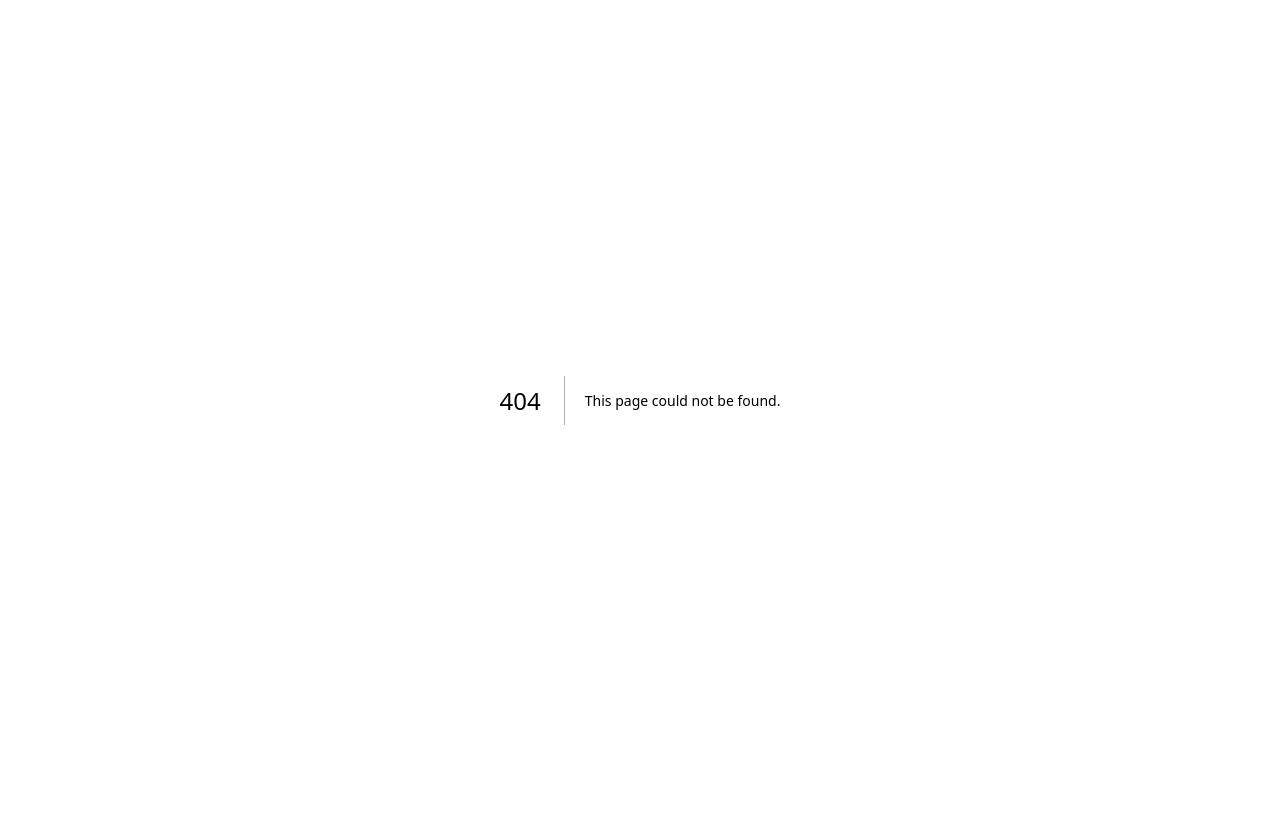
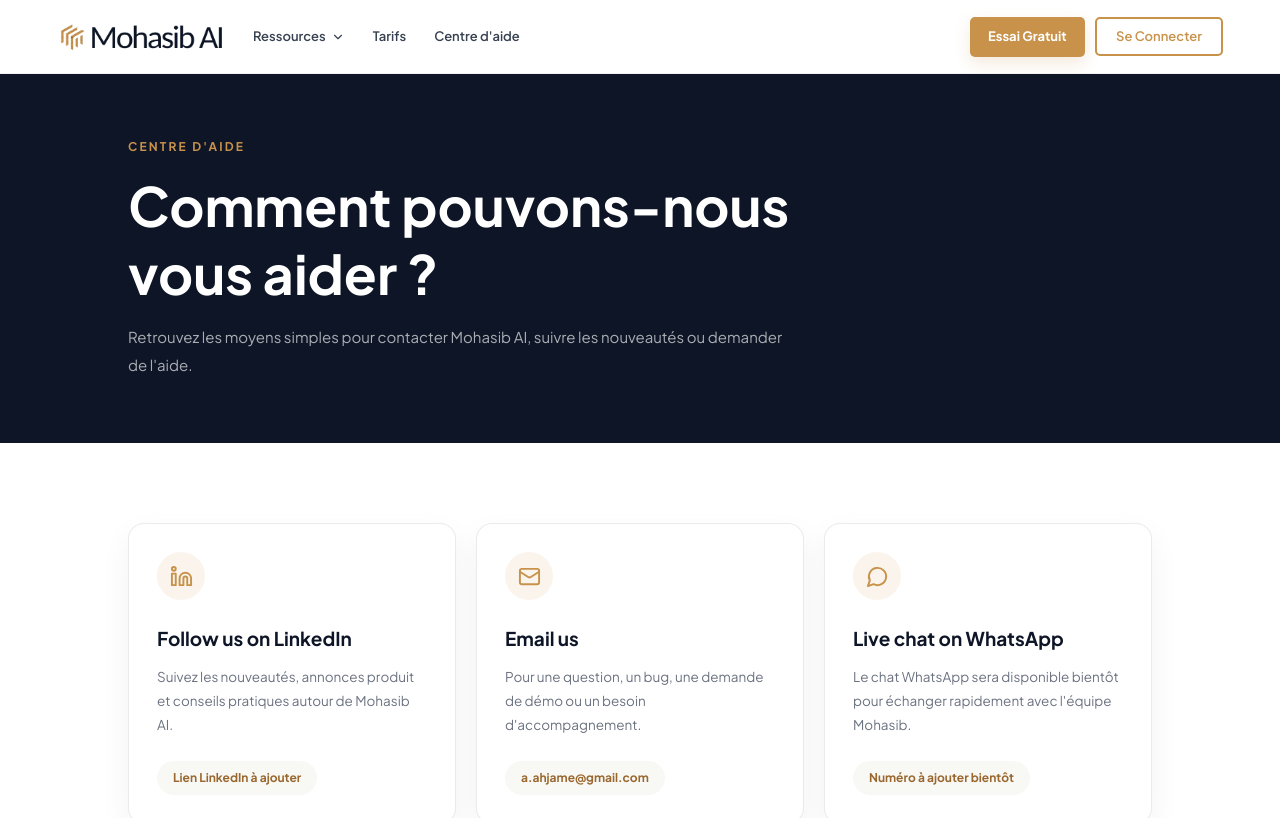
Before and after one commit to ahjaaam/mohasib, a Next.js app: page /centre-aide in a window 1280 px wide. Before the commit this address had no page. Shown: the top 818 px of the page. Built offline with nearby package versions, Linux system fonts and the light colour scheme; a web font is replaced by a local one.

Commit message:
Add public help center

```diff
--- a/src/app/HomePageClient.tsx
+++ b/src/app/HomePageClient.tsx
@@ -118,7 +118,7 @@
                 href="/inscription"
                 style={{ fontSize: 15, fontWeight: 600, color: "#FFFFFF", backgroundColor: NAVY, padding: "14px 28px", borderRadius: 5, textDecoration: "none", fontFamily: FONT, display: "inline-flex", alignItems: "center", justifyContent: "center" }}
               >
-                Créer un compte gratuitement
+                Créer un compte gratuit
               </a>
               <a
                 href="https://wa.me/212777884056"
--- /dev/null
+++ b/src/app/centre-aide/page.tsx
@@ -0,0 +1,83 @@
+import type { Metadata } from "next";
+import Link from "next/link";
+import { Linkedin, Mail, MessageCircle } from "lucide-react";
+import PublicFooter from "@/components/PublicFooter";
+import PublicNavbar from "@/components/PublicNavbar";
+
+export const metadata: Metadata = {
+  title: "Centre d'aide | Mohasib AI",
+  description: "Contactez Mohasib AI par email, LinkedIn ou WhatsApp.",
+};
+
+const cards = [
+  {
+    title: "Follow us on LinkedIn",
+    description: "Suivez les nouveautés, annonces produit et conseils pratiques autour de Mohasib AI.",
+    cta: "Lien LinkedIn à ajouter",
+    href: null,
+    icon: Linkedin,
+  },
+  {
+    title: "Email us",
+    description: "Pour une question, un bug, une demande de démo ou un besoin d'accompagnement.",
+    cta: "a.ahjame@gmail.com",
+    href: "mailto:a.ahjame@gmail.com",
+    icon: Mail,
+  },
+  {
+    title: "Live chat on WhatsApp",
+    description: "Le chat WhatsApp sera disponible bientôt pour échanger rapidement avec l'équipe Mohasib.",
+    cta: "Numéro à ajouter bientôt",
+    href: null,
+    icon: MessageCircle,
+  },
+];
+
+export default function CentreAidePage() {
+  return (
+    <main className="min-h-screen bg-white">
+      <PublicNavbar />
+
+      <section className="bg-[#0D1526] px-6 py-[64px]">
+        <div className="mx-auto max-w-5xl">
+          <p className="text-[12px] font-bold uppercase tracking-[0.18em] text-[#C8924A]">Centre d&apos;aide</p>
+          <h1 className="mt-4 max-w-3xl text-[38px] font-bold leading-tight text-white md:text-[54px]">
+            Comment pouvons-nous vous aider ?
+          </h1>
+          <p className="mt-4 max-w-2xl text-[15px] leading-7 text-white/65">
+            Retrouvez les moyens simples pour contacter Mohasib AI, suivre les nouveautés ou demander de l&apos;aide.
+          </p>
+        </div>
+      </section>
+
+      <section className="px-6 py-16 md:px-10 md:py-20">
+        <div className="mx-auto grid max-w-5xl gap-5 md:grid-cols-3">
+          {cards.map(({ title, description, cta, href, icon: Icon }) => {
+            const content = (
+              <div className="h-full rounded-2xl border border-black/[0.08] bg-white p-7 shadow-[0_12px_32px_rgba(13,21,38,0.05)] transition hover:border-[#C8924A] hover:shadow-[0_16px_42px_rgba(13,21,38,0.09)]">
+                <div className="flex h-12 w-12 items-center justify-center rounded-full bg-[#C8924A]/10 text-[#C8924A]">
+                  <Icon size={23} />
+                </div>
+                <h2 className="mt-6 text-[19px] font-bold text-[#0D1526]">{title}</h2>
+                <p className="mt-3 text-[13.5px] leading-6 text-[#6B7280]">{description}</p>
+                <div className="mt-6 inline-flex rounded-full bg-[#F8F8F5] px-4 py-2 text-[12px] font-bold text-[#9A672E]">
+                  {cta}
+                </div>
+              </div>
+            );
+
+            return href ? (
+              <Link key={title} href={href} className="block no-underline">
+                {content}
+              </Link>
+            ) : (
+              <div key={title}>{content}</div>
+            );
+          })}
+        </div>
+      </section>
+
+      <PublicFooter />
+    </main>
+  );
+}
--- a/src/components/PublicNavbar.tsx
+++ b/src/components/PublicNavbar.tsx
@@ -101,6 +101,9 @@
               <Link href="/tarifs" style={{ fontSize: 13, fontWeight: 600, color: "#374151", textDecoration: "none", fontFamily: FONT }}>
                 Tarifs
               </Link>
+              <Link href="/centre-aide" style={{ fontSize: 13, fontWeight: 600, color: "#374151", textDecoration: "none", fontFamily: FONT }}>
+                Centre d&apos;aide
+              </Link>
             </div>
           </div>
 
@@ -138,6 +141,7 @@
               ))}
             </div>
             <Link href="/tarifs" className="public-mobile-main-link" onClick={() => setMobileOpen(false)}>Tarifs</Link>
+            <Link href="/centre-aide" className="public-mobile-main-link" onClick={() => setMobileOpen(false)}>Centre d&apos;aide</Link>
             <Link href="/inscription" className="public-mobile-trial public-trial-pop" onClick={() => setMobileOpen(false)}>Essayez</Link>
             <Link href="/connexion" className="public-mobile-login" onClick={() => setMobileOpen(false)}>Se connecter</Link>
           </div>
```
